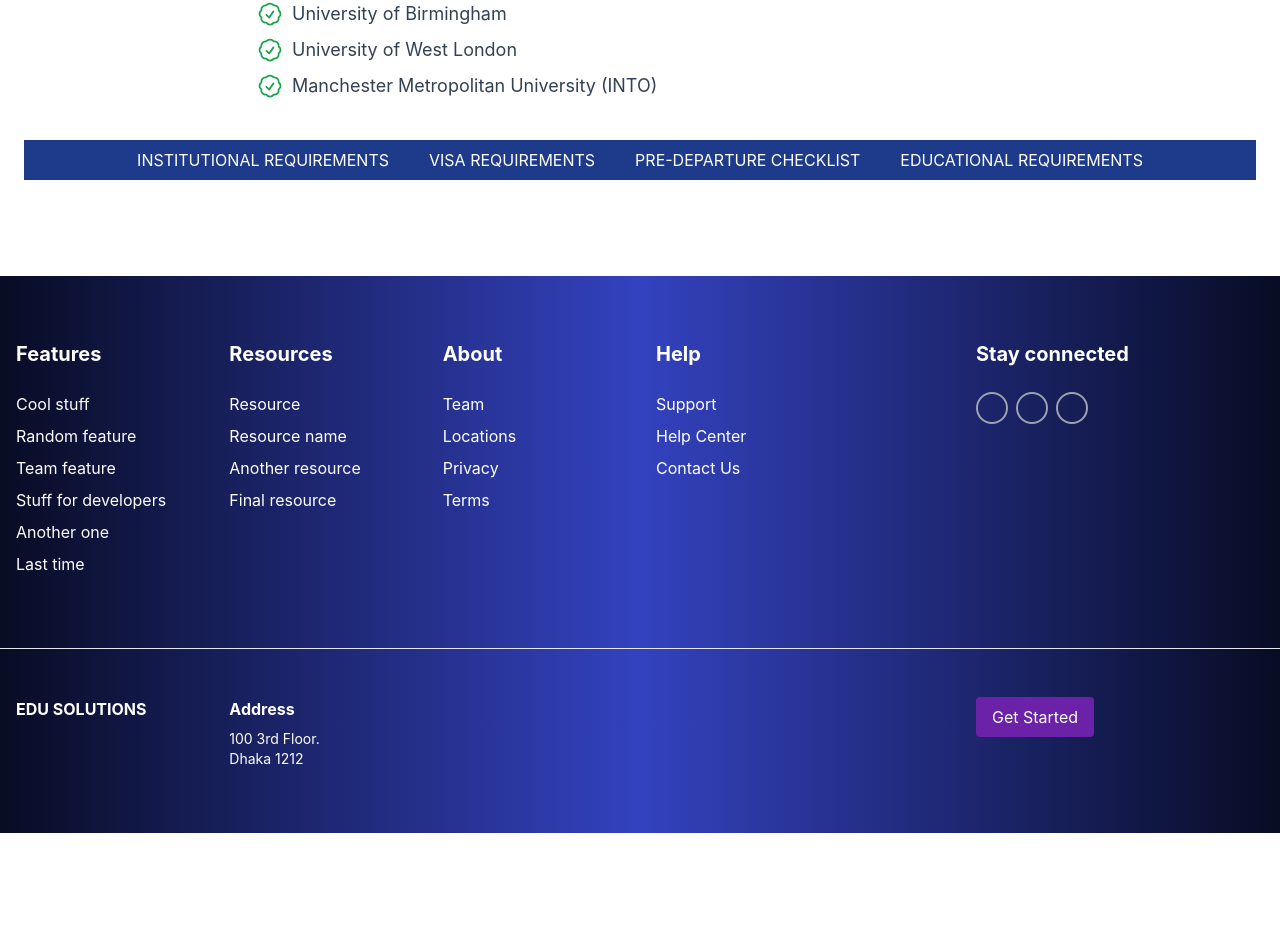
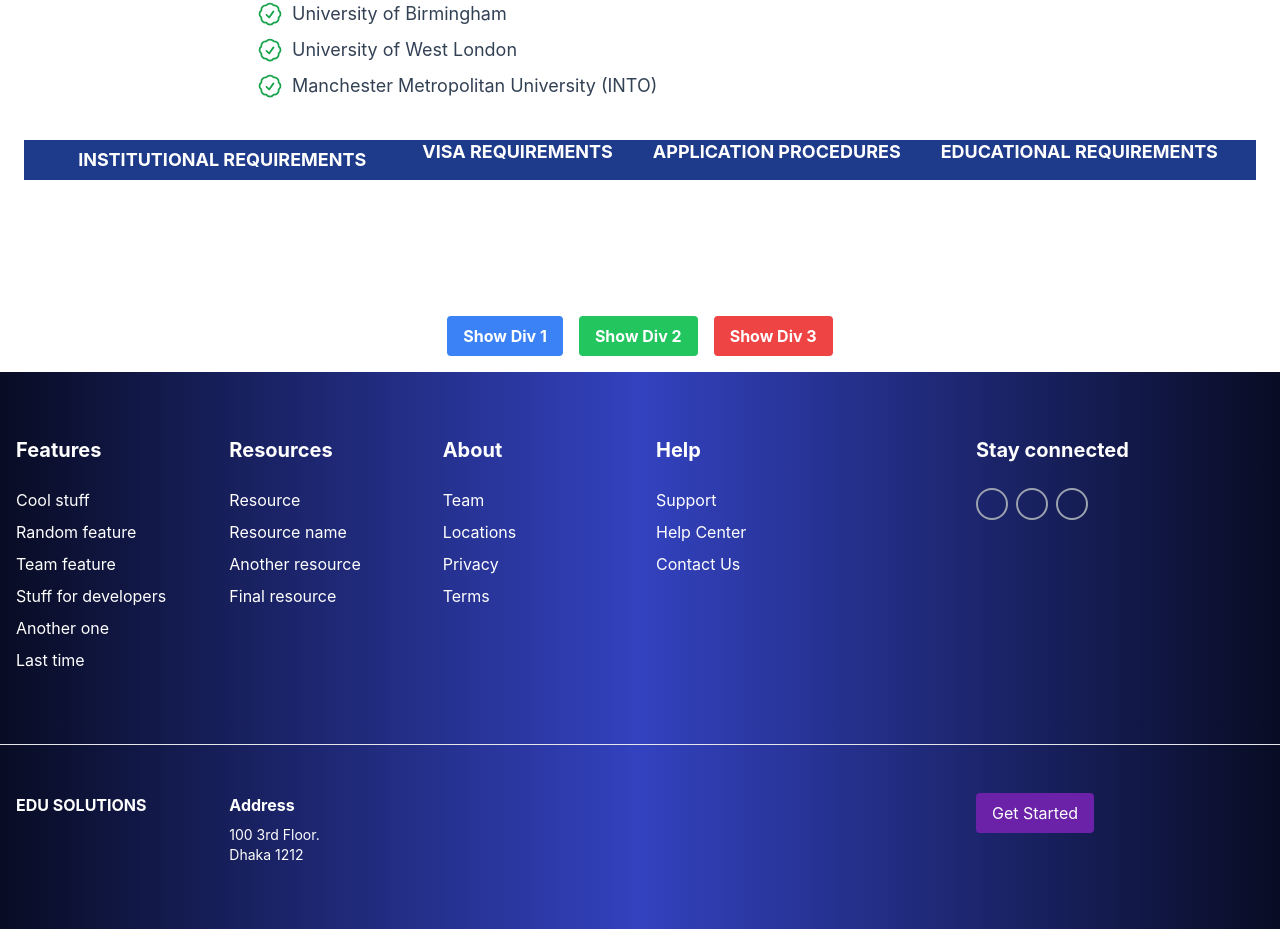
Before and after one commit to Sadnan-2019/edu-solutions-consultency, a React (Create React App) app: page /uk in a window 1280 px wide. Shown: the part 2073-3002 px from the top of the page. Before the commit the page ends 2906 px from the top, so only its background shows below. Built offline with nearby package versions, Linux system fonts and the light colour scheme.

Commit message:
manag lanading

```diff
--- a/src/components/Country/Uk.js
+++ b/src/components/Country/Uk.js
@@ -1,6 +1,11 @@
-import React from "react";
+import React, { useState } from "react";
 import "./Uk.css";
 const Uk = () => {
+  const [activeDiv, setActiveDiv] = useState(null);
+
+  const showDiv = (divId) => {
+    setActiveDiv(divId);
+  };
   return (
     <div>
       <div class="uk py-20">
@@ -407,9 +412,6 @@ const Uk = () => {
                     </p>
                   </li>
                 </ul>
-
-
-
               </div>
             </div>
           </div>
@@ -418,45 +420,87 @@ const Uk = () => {
 
       <div class="px-4 mx-auto max-w-7xl sm:px-6 ">
         <div class="relative pt-6 pb-16 sm:pb-24 ">
-        <nav class="relative flex-row sm:flex-col flex items-center justify-between sm:h-10 md:justify-center bg-blue-900" aria-label="Global">
-            <div class="flex items-center flex-1 md:absolute md:inset-y-0 md:left-0">
-
-            </div>
+          <nav
+            class="relative flex-row sm:flex-col flex items-center justify-between sm:h-10 md:justify-center bg-blue-900"
+            aria-label="Global"
+          >
+            <div class="flex items-center flex-1 md:absolute md:inset-y-0 md:left-0"></div>
             <div class="hidden md:flex md:space-x-10 list-none">
               <li>
-                    <a href="#" class="text-base font-normal text-white list-none hover:text-gray-900"
-                        target="">INSTITUTIONAL REQUIREMENTS</a>
+                {/* <a href="#" class=" text-lg text-base font-bold text-white list-none hover:text-gray-900"
+                        target="">INSTITUTIONAL REQUIREMENTS</a> */}
+                <button
+                  className="text-lg   font-bold text-white list-none hover:text-gray-900 py-2 px-4 rounded"
+                  onClick={() => showDiv(1)}
+                >
+                  INSTITUTIONAL REQUIREMENTS
+                </button>
               </li>
               <li>
-                    <a href="#" class="text-base font-normal text-white list-none hover:text-gray-900"
-                        target="">VISA REQUIREMENTS
-
+                <a
+                  href="#"
+                  class="text-lg  text-base font-bold text-white list-none hover:text-gray-900"
+                  target=""
+                >
+                  VISA REQUIREMENTS
                 </a>
               </li>
               <li>
-                    <a href="#" class="text-base font-normal text-white list-none hover:text-gray-900"
-                        target="_blank">
-                        PRE-DEPARTURE CHECKLIST
-
+                <a
+                  href="#"
+                  class="text-lg  text-base font-bold text-white list-none hover:text-gray-900"
+                  target="_blank"
+                >
+                  {/* Application Procedures */}
+                  APPLICATION PROCEDURES
                 </a>
               </li>
               <li>
-                    <a href="#" class="text-base font-normal text-white list-none hover:text-gray-900"
-                        target="_blank">
+                <a
+                  href="#"
+                  class="text-lg  text-base font-bold text-white list-none hover:text-gray-900"
+                  target="_blank"
+                >
                   EDUCATIONAL REQUIREMENTS
-
                 </a>
               </li>
             </div>
-            {/* <div class="hidden md:absolute md:flex md:items-center md:justify-end md:inset-y-0 md:right-0">
-                <div class="inline-flex rounded-full shadow">
-                    <div href="#"
-                        class="inline-flex items-center px-4 py-2 text-base text-gray-900 bg-white border border-transparent rounded-full cursor-pointer font-base hover:bg-gray-50 ">
-                        Sign in
+          </nav>
         </div>
       </div>
-            </div> */}
-        </nav>
+
+      <div className="flex flex-col items-center mt-10">
+        <div className="flex space-x-4">
+          <button
+            className="bg-blue-500 hover:bg-blue-700 text-white font-bold py-2 px-4 rounded"
+            onClick={() => showDiv(1)}
+          >
+            Show Div 1
+          </button>
+          <button
+            className="bg-green-500 hover:bg-green-700 text-white font-bold py-2 px-4 rounded"
+            onClick={() => showDiv(2)}
+          >
+            Show Div 2
+          </button>
+          <button
+            className="bg-red-500 hover:bg-red-700 text-white font-bold py-2 px-4 rounded"
+            onClick={() => showDiv(3)}
+          >
+            Show Div 3
+          </button>
+
+        </div>
+        <div className="mt-4">
+          {activeDiv === 1 && (
+            <div className="bg-blue-200 p-4 rounded">Div 1 Content</div>
+          )}
+          {activeDiv === 2 && (
+            <div className="bg-green-200 p-4 rounded">Div 2 Content</div>
+          )}
+          {activeDiv === 3 && (
+            <div className="bg-red-200 p-4 rounded">Div 3 Content</div>
+          )}
         </div>
       </div>
     </div>
```
Lines whose indentation alone changed are shown as unchanged.
